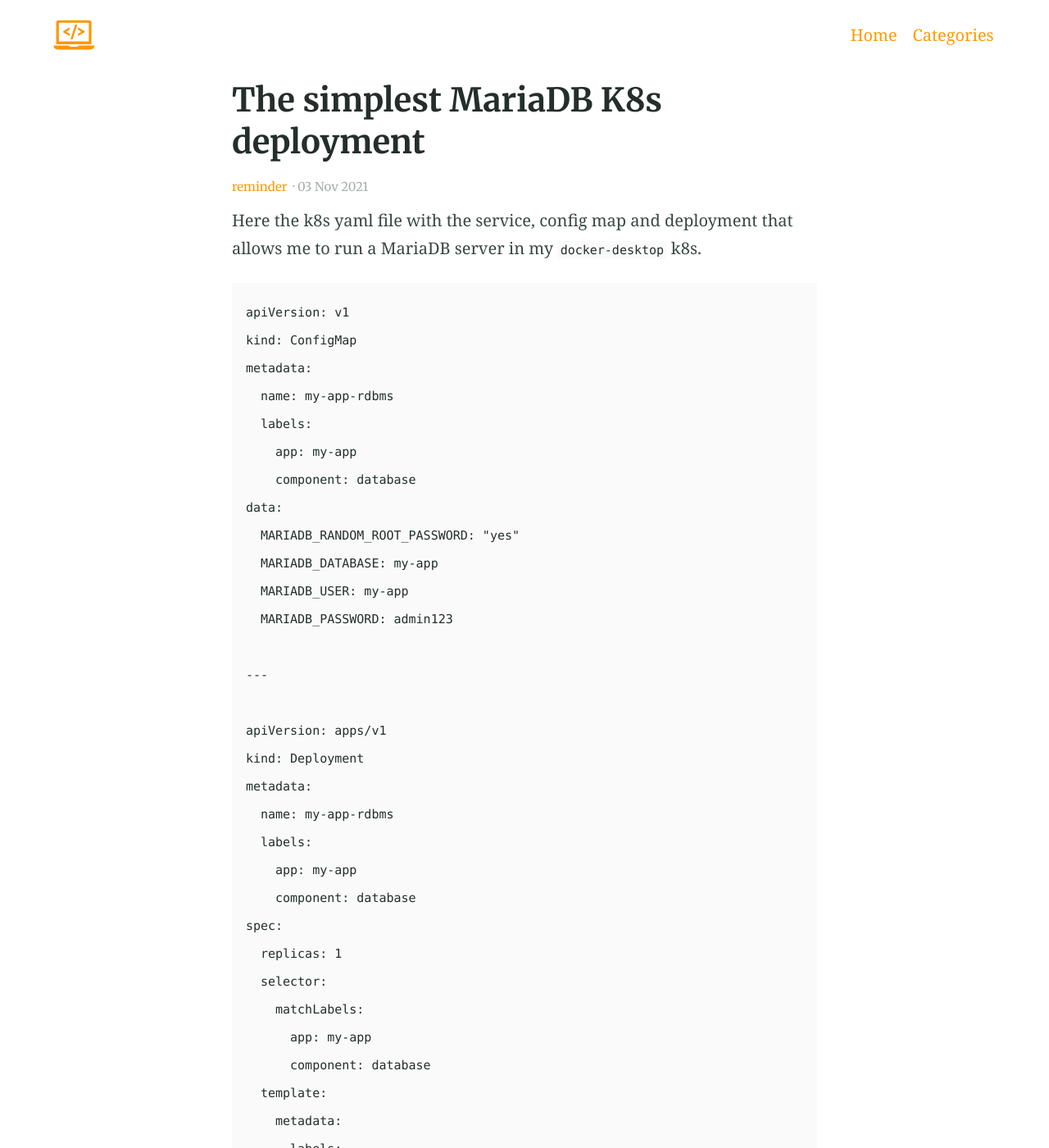
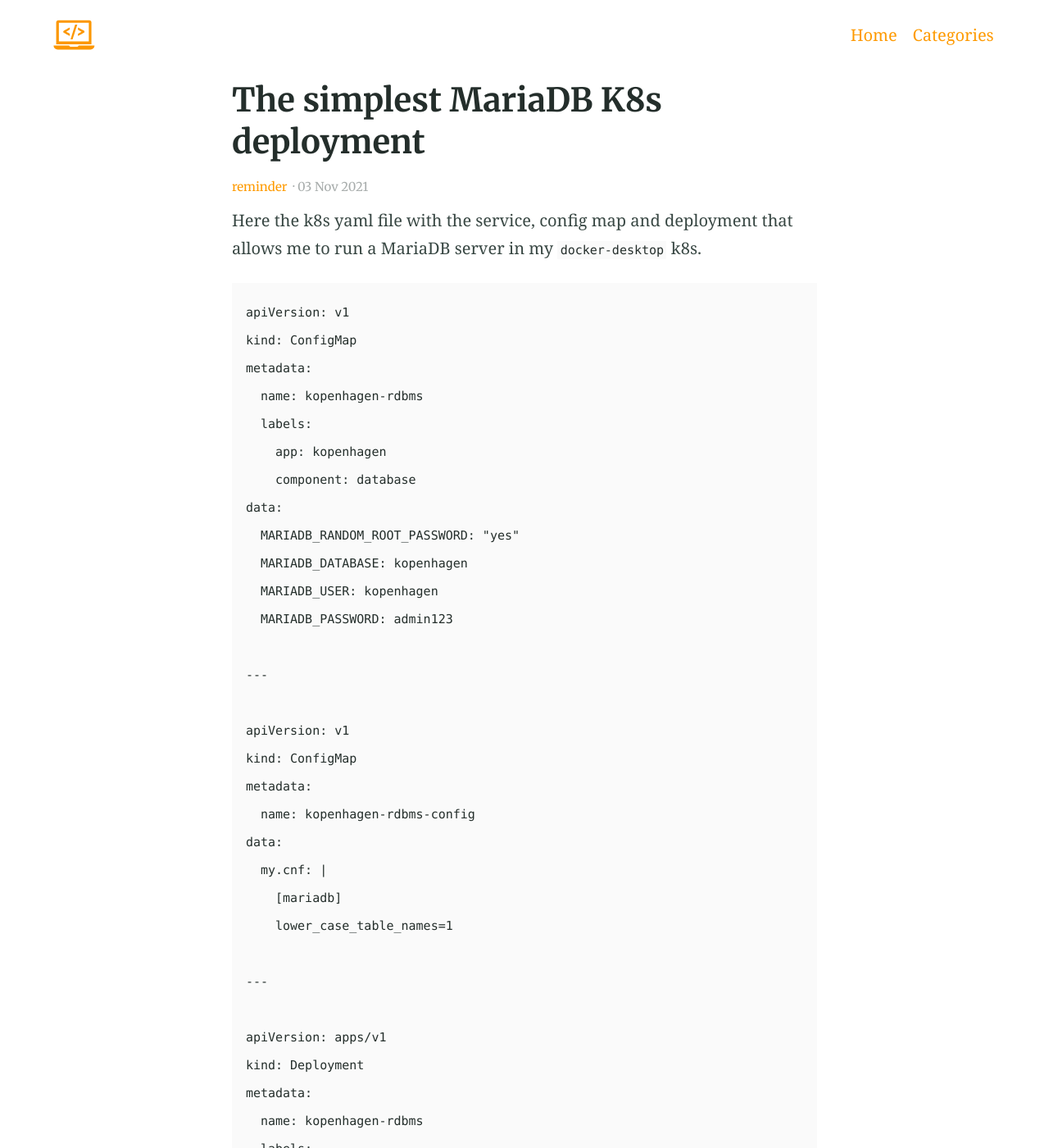
Before and after one commit to pablobastidasv/pablobastidasv.github.io, a Jekyll site: the page built from _posts/2021-11-03-simplest-mariadb-k8s.md, in a window 1280 px wide and 1400 px high. Shown: the whole window at 82% size. Built offline with Jekyll 4.4.1, drawn with Linux system fonts in a browser that asks for light colours; some of the changed text lies outside the part shown.

Commit message:
Updating mysql k8s mariadb deployment to externalize configuration

````diff
--- a/_posts/2021-11-03-simplest-mariadb-k8s.md
+++ b/_posts/2021-11-03-simplest-mariadb-k8s.md
@@ -12,59 +12,78 @@
 apiVersion: v1
 kind: ConfigMap
 metadata:
-  name: my-app-rdbms
+  name: kopenhagen-rdbms
   labels:
-    app: my-app
+    app: kopenhagen
     component: database
 data:
   MARIADB_RANDOM_ROOT_PASSWORD: "yes"
-  MARIADB_DATABASE: my-app
-  MARIADB_USER: my-app
+  MARIADB_DATABASE: kopenhagen
+  MARIADB_USER: kopenhagen
   MARIADB_PASSWORD: admin123
+
+---
+
+apiVersion: v1
+kind: ConfigMap
+metadata:
+  name: kopenhagen-rdbms-config
+data:
+  my.cnf: |
+    [mariadb]
+    lower_case_table_names=1
 
 ---
 
 apiVersion: apps/v1
 kind: Deployment
 metadata:
-  name: my-app-rdbms
+  name: kopenhagen-rdbms
   labels:
-    app: my-app
+    app: kopenhagen
     component: database
 spec:
   replicas: 1
   selector:
     matchLabels:
-      app: my-app
+      app: kopenhagen
       component: database
   template:
     metadata:
       labels:
-        app: my-app
+        app: kopenhagen
         component: database
     spec:
       containers:
-        - name: my-app-rdbms
+        - name: kopenhagen-rdbms
           image: mariadb:10.6
+          volumeMounts:
+            - mountPath: /etc/mysql/conf.d/
+              name: config
+              readOnly: true
           ports:
             - containerPort: 3306
           envFrom:
             - configMapRef:
-                name: my-app-rdbms
+                name: kopenhagen-rdbms
+      volumes:
+        - name: config
+          configMap:
+            name: kopenhagen-rdbms-config
 ---
 
 apiVersion: v1
 kind: Service
 metadata:
-  name: my-app-rdbms
+  name: kopenhagen-rdbms
   labels:
-    app: my-app
+    app: kopenhagen
     component: database
 spec:
   ports:
     - port: 3306
   selector:
-    app: my-app
+    app: kopenhagen
     component: database
 
 ```
````
